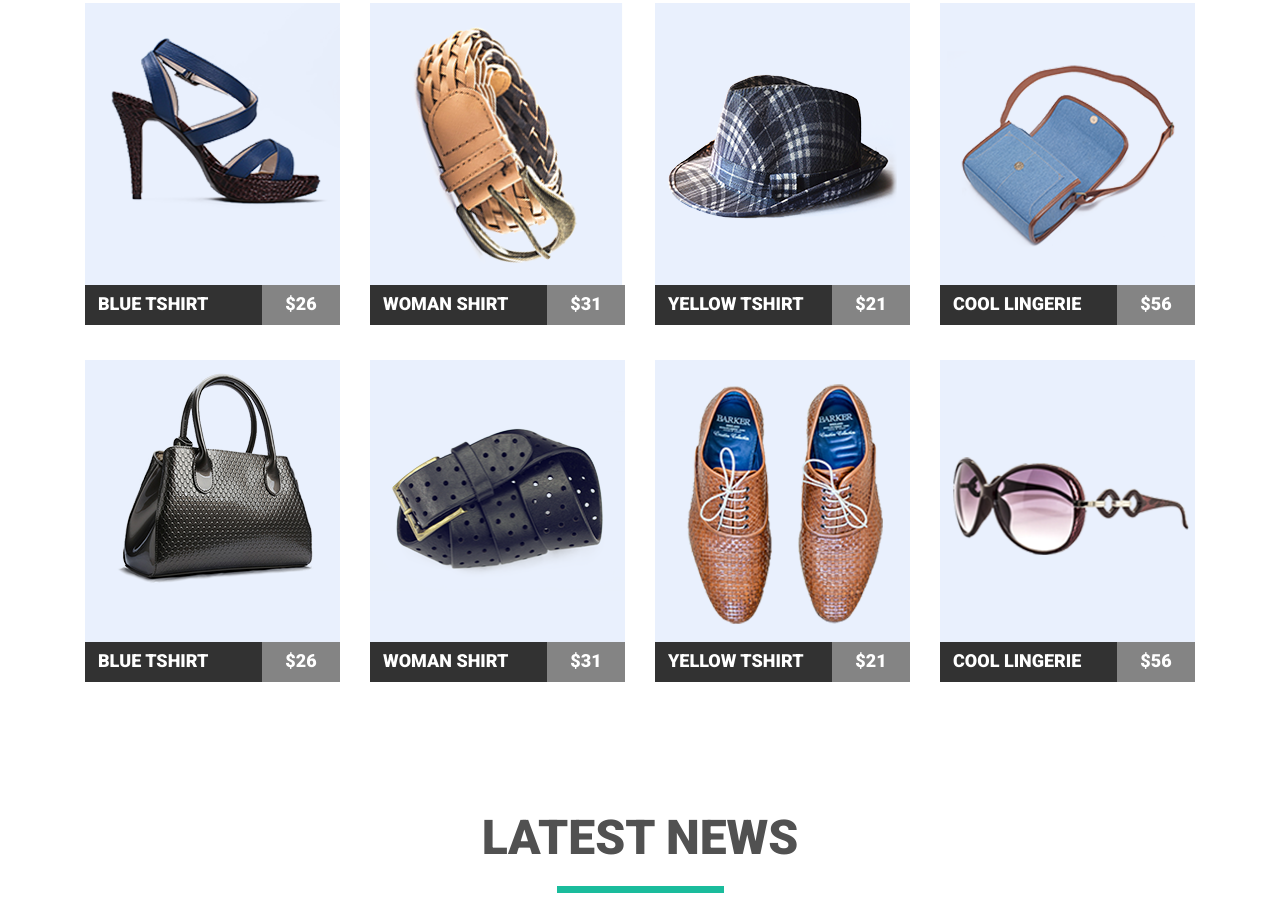
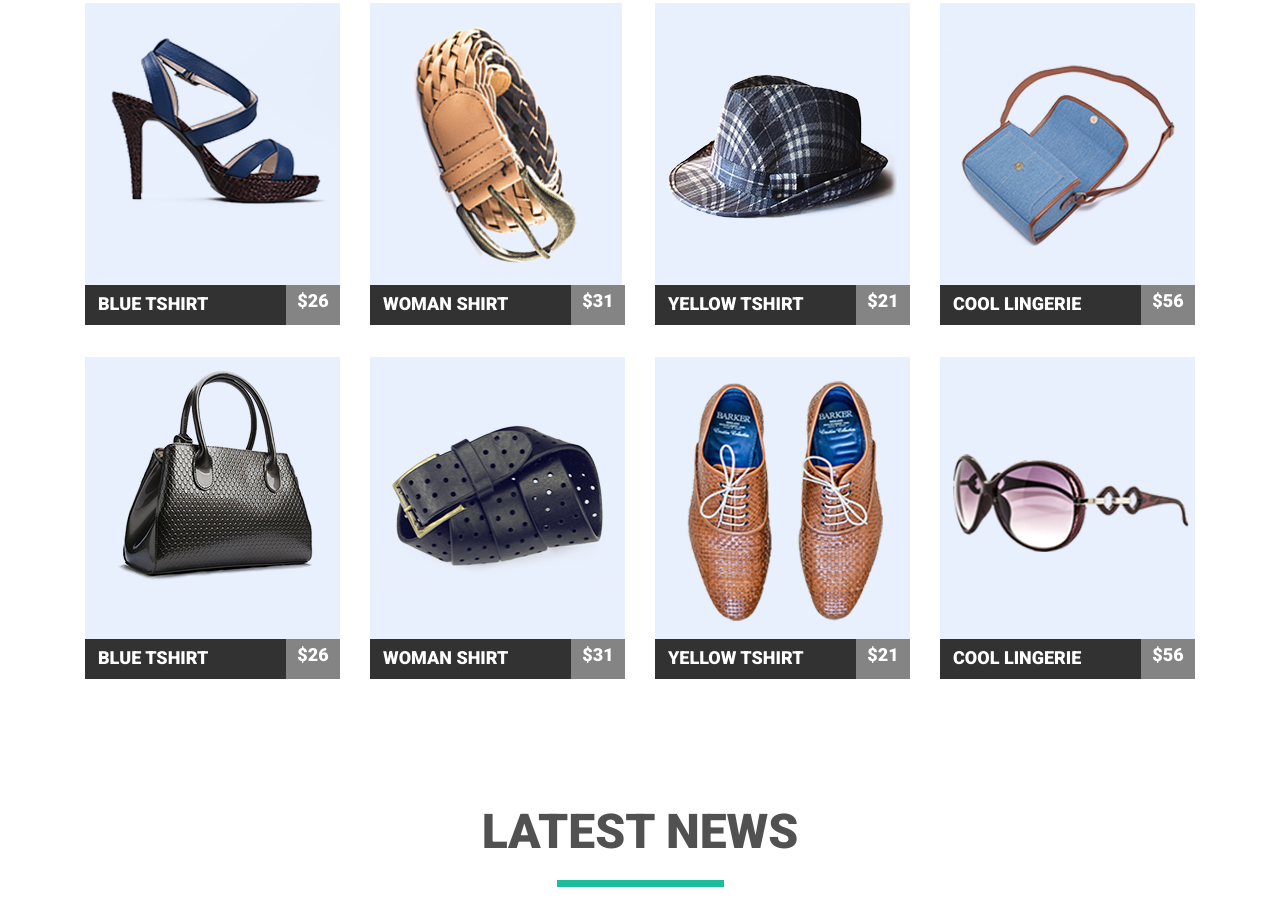
Before and after one commit to Tatka77788/Tatka77788.github.io, a plain HTML site: page Goit-fe-course/Module-4/index.html in a window 1280 px wide. Shown: the part 332-1231 px from the top of the page. Drawn offline with nearby package versions, Linux system fonts and the light colour scheme.

Commit message:
new one commit

```diff
--- a/Goit-fe-course/Module-4/css/index.css
+++ b/Goit-fe-course/Module-4/css/index.css
@@ -102,12 +102,9 @@
   height: auto;
 }
 .items-info {
-  width: 255px;
-  height: 40px;
   background-color: #323232;
   text-align: center;
   color: #ffffff;
-  display: inline-block;
 }
 .items-name {
   float: left;
@@ -117,9 +114,9 @@
   float: right;
   width: 54px;
   height: 40px;
+  margin: 0 auto;
+  line-height: 1.778;
   color: #ffffff;
-  text-align: center;
-  padding: 10px 12px;
   background-color: rgba(255, 255, 255, 0.4);
 }
 .products-info:hover .items-info {
--- a/Goit-fe-course/Module-4/index.html
+++ b/Goit-fe-course/Module-4/index.html
@@ -45,7 +45,7 @@
                   height="282"
                   alt="синий босоножек на каблуке"
                 />
-                <div class="items-info">
+                <div class="items-info clearfix">
                   <h3 class="items-name">Blue tshirt</h3>
                   <p class="price">&#36;26</p>
                 </div>
@@ -59,7 +59,7 @@
                   height="282"
                   alt="кожаный ремень"
                 />
-                <div class="items-info">
+                <div class="items-info clearfix">
                   <h3 class="items-name">Woman shirt</h3>
                   <p class="price">&#36;31</p>
                 </div>
@@ -73,7 +73,7 @@
                   height="282"
                   alt="шляпа"
                 />
-                <div class="items-info">
+                <div class="items-info clearfix">
                   <h3 class="items-name">Yellow tshirt</h3>
                   <p class="price">&#36;21</p>
                 </div>
@@ -87,7 +87,7 @@
                   height="282"
                   alt="джинсовая женская сумка"
                 />
-                <div class="items-info">
+                <div class="items-info clearfix">
                   <h3 class="items-name">Cool lingerie</h3>
                   <p class="price">&#36;56</p>
                 </div>
@@ -101,7 +101,7 @@
                   height="282"
                   alt="черная женская сумка"
                 />
-                <div class="items-info">
+                <div class="items-info clearfix">
                   <h3 class="items-name">Blue tshirt</h3>
                   <p class="price">&#36;26</p>
                 </div>
@@ -115,7 +115,7 @@
                   height="282"
                   alt="черный ремень"
                 />
-                <div class="items-info">
+                <div class="items-info clearfix">
                   <h3 class="items-name">Woman shirt</h3>
                   <p class="price">&#36;31</p>
                 </div>
@@ -129,7 +129,7 @@
                   height="282"
                   alt="мужские туфли"
                 />
-                <div class="items-info">
+                <div class="items-info clearfix">
                   <h3 class="items-name">Yellow tshirt</h3>
                   <p class="price">&#36;21</p>
                 </div>
@@ -143,7 +143,7 @@
                   height="282"
                   alt="женские солнцезащитные очки"
                 />
-                <div class="items-info">
+                <div class="items-info clearfix">
                   <h3 class="items-name">Cool lingerie</h3>
                   <p class="price">&#36;56</p>
                 </div>
```
